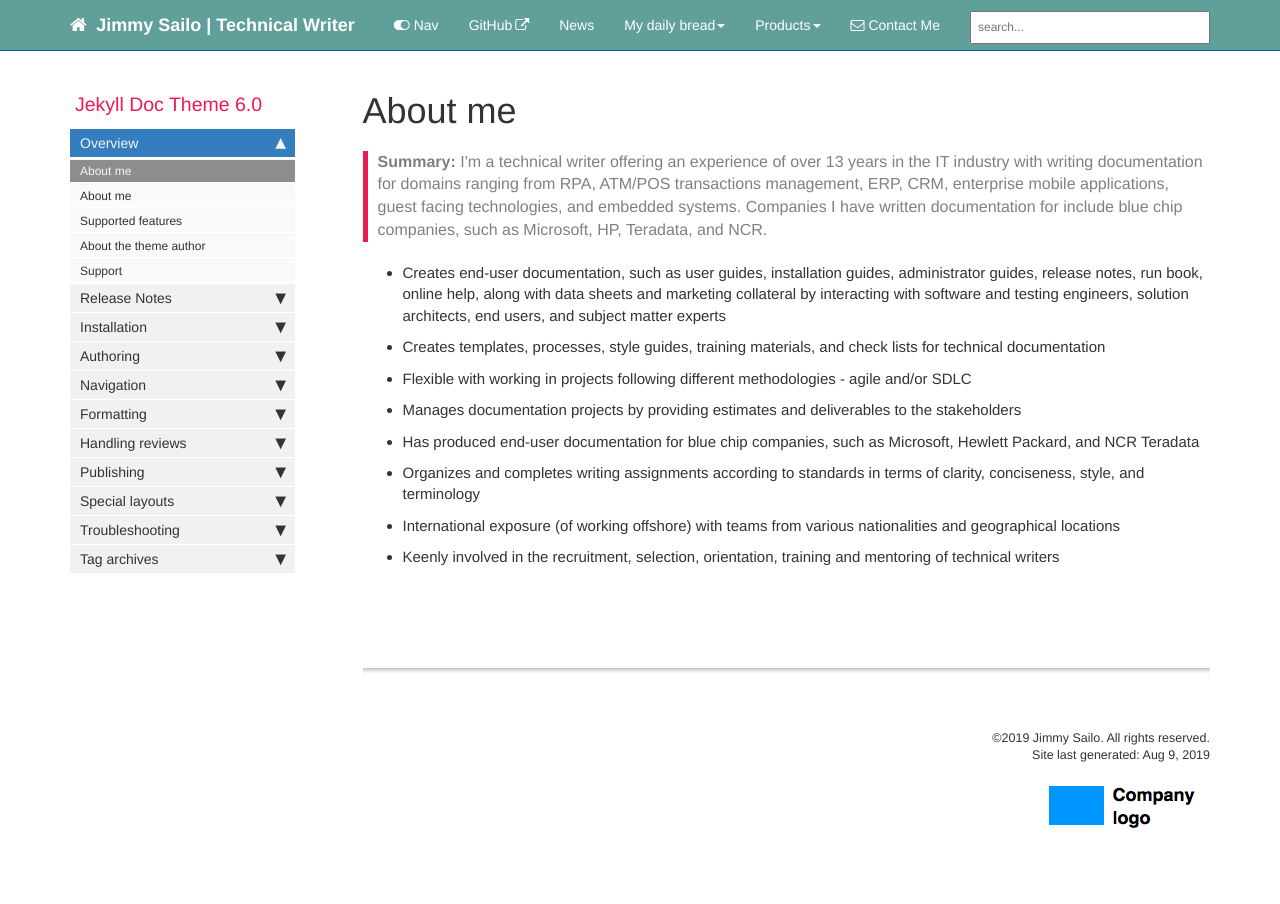
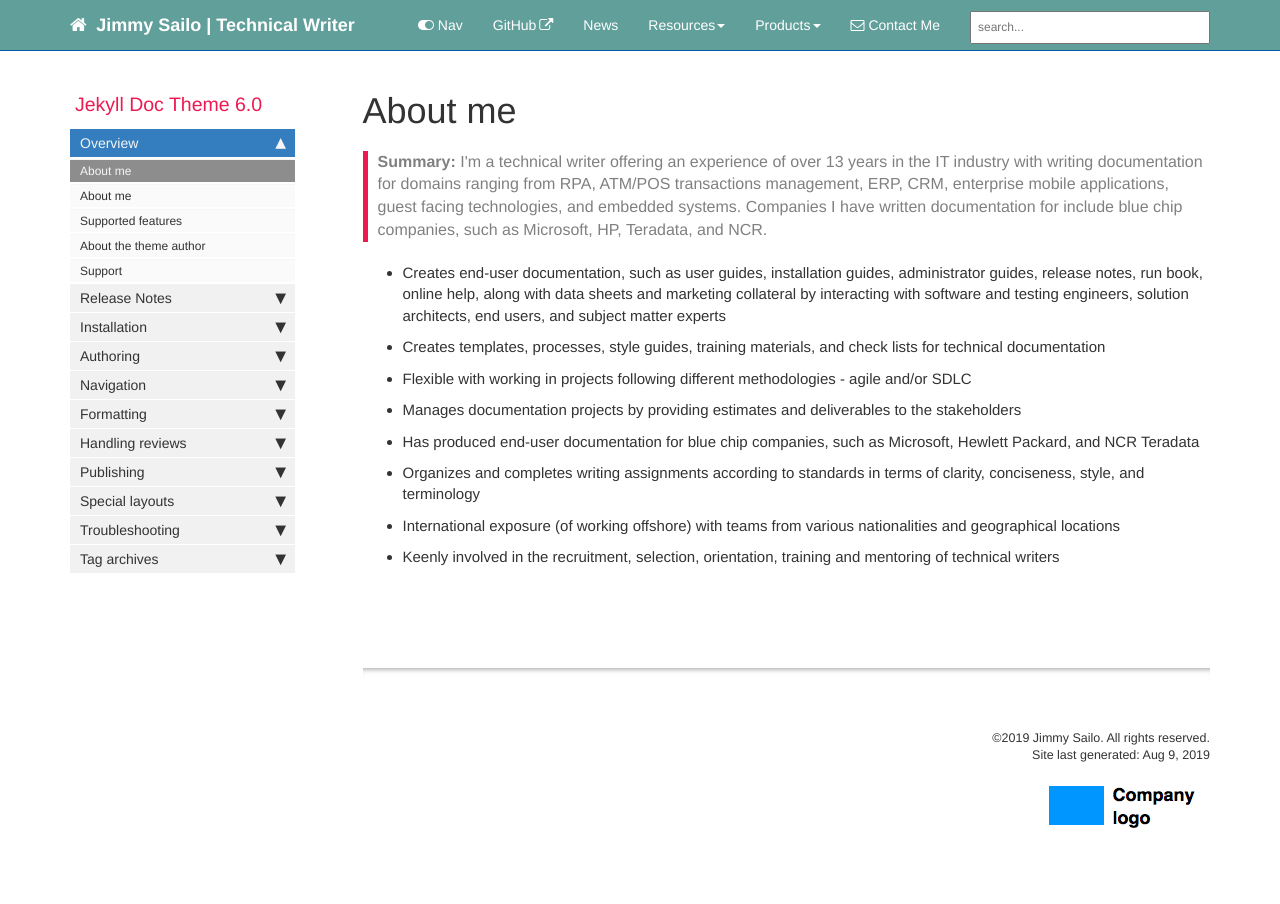
Before and after one commit to jsailo/kbase, a Jekyll site: the page built from index.md, in a window 1280 px wide. Built offline with Jekyll 4.4.1, drawn with Linux system fonts in a browser that asks for light colours; nearby versions of some CDN libraries; comment, search, counter and statistics services are not loaded.

```diff
--- a/_data/topnav.yml
+++ b/_data/topnav.yml
@@ -12,7 +12,7 @@ topnav:
 topnav_dropdowns:
 - title: Topnav dropdowns
   folders:
-    - title: My daily bread
+    - title: Resources
       folderitems:
         - title: Microsoft Style Guide
           external_url: https://docs.microsoft.com/en-gb/style-guide/welcome/
```
